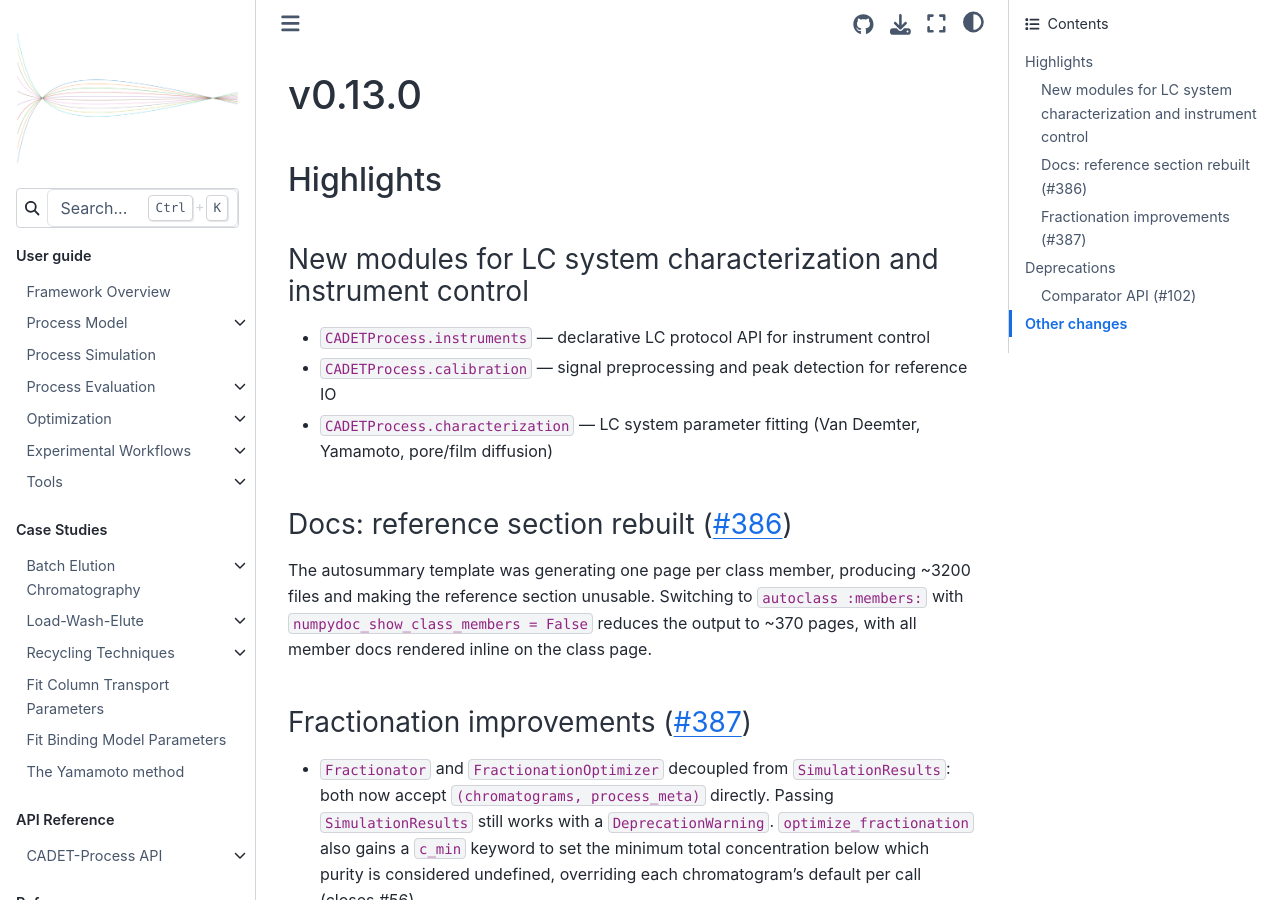
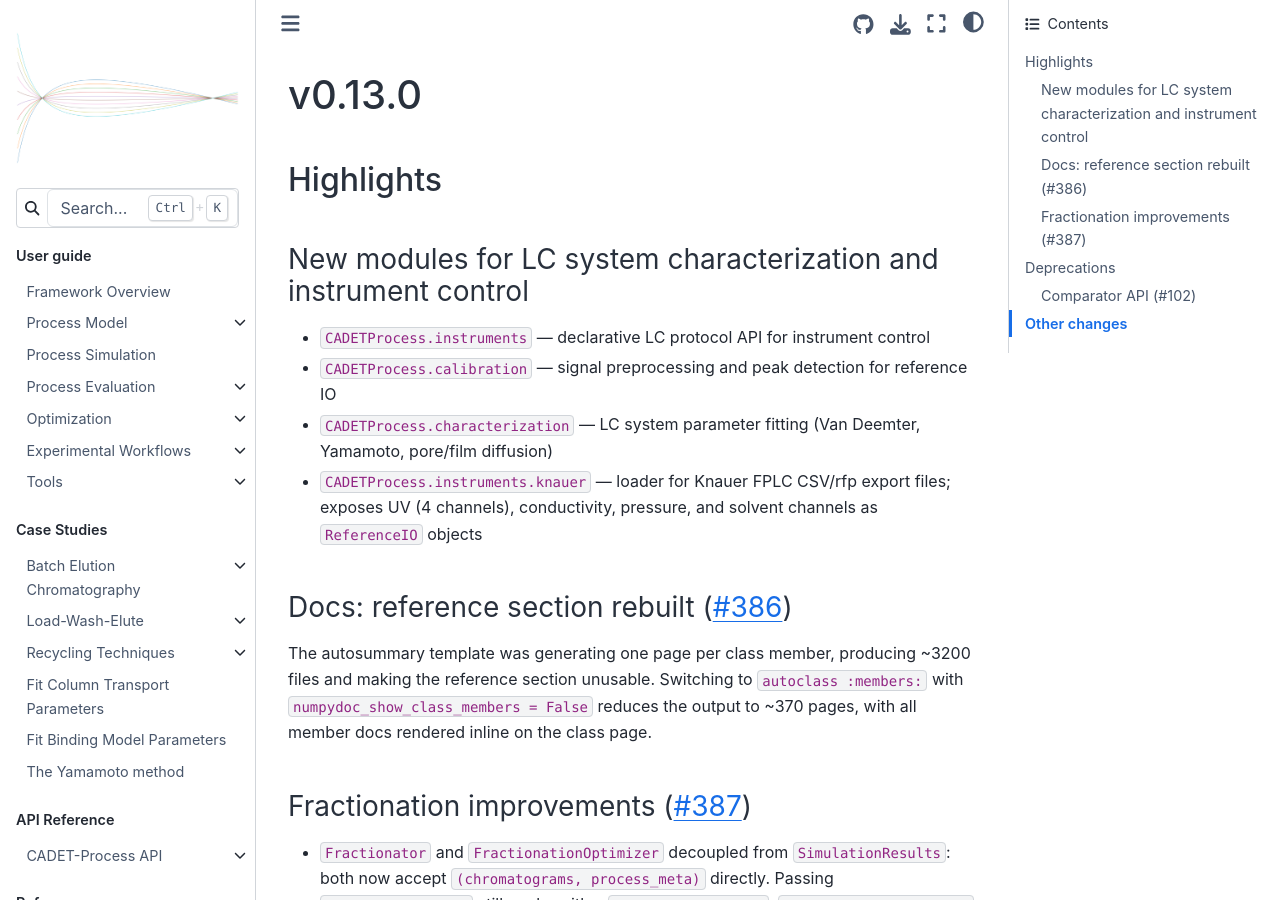
Before and after one commit to fau-advanced-separations/CADET-Process, a Sphinx documentation site: the page built from docs/source/release_notes/v0.13.0.md, in a window 1280 px wide and 900 px high. Built offline with Sphinx 7.4.7 and the Sphinx Book theme 1.1.4, drawn with Linux system fonts in a browser that asks for light colours; pages that are not in the unit, such as notebooks, are missing from menus.

Commit message:
fixup! Add Knauer RFP binary parser and KnauerExperimentalData

```diff
--- a/docs/source/release_notes/v0.13.0.md
+++ b/docs/source/release_notes/v0.13.0.md
@@ -7,6 +7,7 @@
 - `CADETProcess.instruments` — declarative LC protocol API for instrument control
 - `CADETProcess.calibration` — signal preprocessing and peak detection for reference IO
 - `CADETProcess.characterization` — LC system parameter fitting (Van Deemter, Yamamoto, pore/film diffusion)
+- `CADETProcess.instruments.knauer` — loader for Knauer FPLC CSV/rfp export files; exposes UV (4 channels), conductivity, pressure, and solvent channels as `ReferenceIO` objects
 
 ### Docs: reference section rebuilt ([#386](https://github.com/fau-advanced-separations/CADET-Process/pull/386))
 
```
